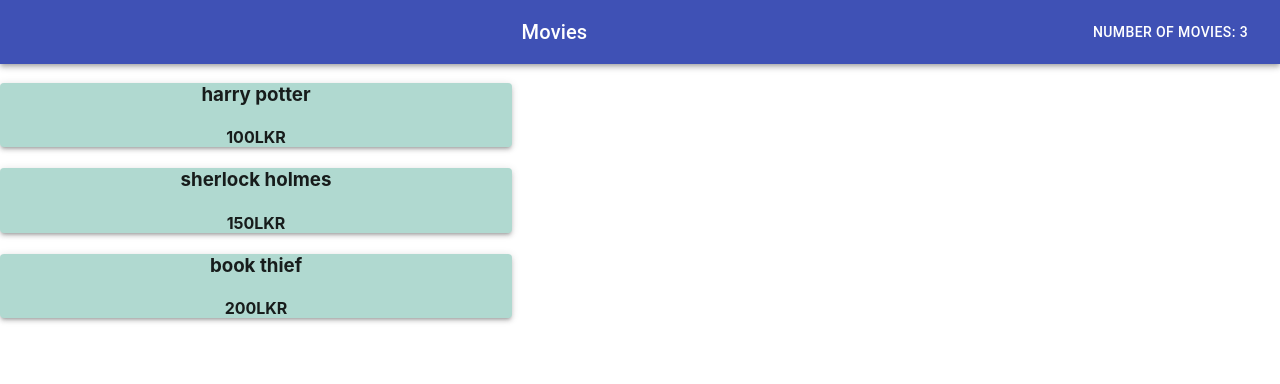
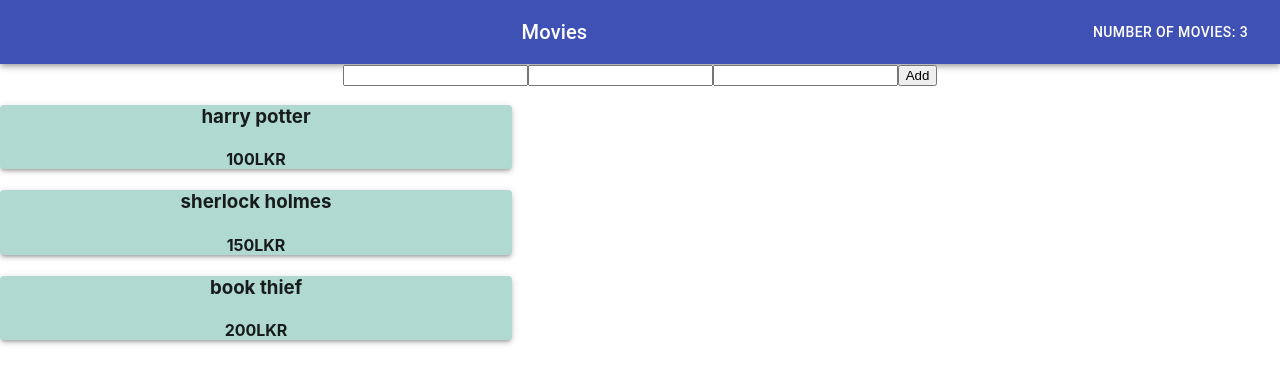
Before and after one commit to KalanaHE/TestReactContextAPI, a React (Create React App) app: page / in a window 1280 px wide. Shown: the top 384 px of the page. Built offline with nearby package versions, Linux system fonts and the light colour scheme.

Commit message:
test react context api done

```diff
--- /dev/null
+++ b/src/AddMovie.js
@@ -0,0 +1,40 @@
+import React, { useState, useContext } from "react";
+import { MovieContext } from "./MovieContext";
+
+const AddMovie = () => {
+  const [name, setName] = useState("");
+  const [price, setPrice] = useState("");
+  const [id, setId] = useState("");
+  const [movies, setMovies] = useContext(MovieContext);
+
+  const updateName = (event) => {
+    setName(event.target.value);
+  };
+
+  const updatePrice = (event) => {
+    setPrice(event.target.value);
+  };
+
+  const updateId = (event) => {
+    setId(event.target.value);
+  };
+
+  const addMovie = (event) => {
+    event.preventDefault();
+    setMovies((prevState) => [
+      ...prevState,
+      { name: name, price: price, id: id },
+    ]);
+  };
+
+  return (
+    <form onSubmit={addMovie}>
+      <input type="text" name="name" value={name} onChange={updateName} />
+      <input type="text" name="price" value={price} onChange={updatePrice} />
+      <input type="text" name="price" value={id} onChange={updateId} />
+      <button>Add</button>
+    </form>
+  );
+};
+
+export default AddMovie;
--- a/src/App.js
+++ b/src/App.js
@@ -3,12 +3,14 @@ import "./App.css";
 import MovieList from "./MovieList";
 import Nav from "./Nav";
 import { MovieProvider } from "./MovieContext";
+import AddMovie from "./AddMovie";
 
 function App() {
   return (
     <MovieProvider>
       <div className="App">
         <Nav />
+        <AddMovie />
         <MovieList />
       </div>
     </MovieProvider>
--- a/src/MovieList.js
+++ b/src/MovieList.js
@@ -3,7 +3,7 @@ import Movie from "./Movie";
 import { MovieContext } from "./MovieContext";
 
 function MovieList() {
-  const [movies] = useContext(MovieContext);
+  const [movies, setMovies] = useContext(MovieContext);
   return (
     <div>
       {movies.map((movie) => {
```
